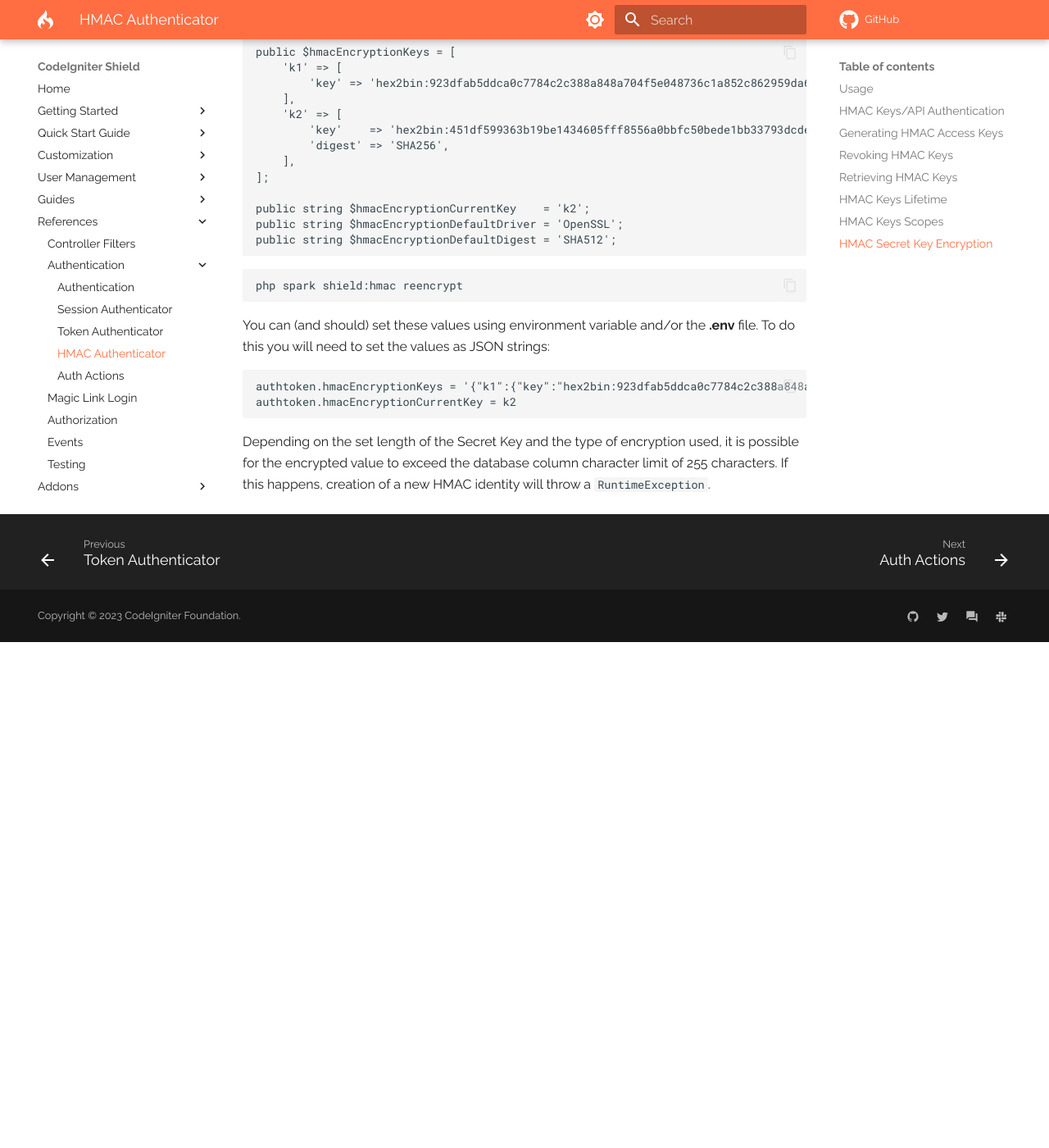
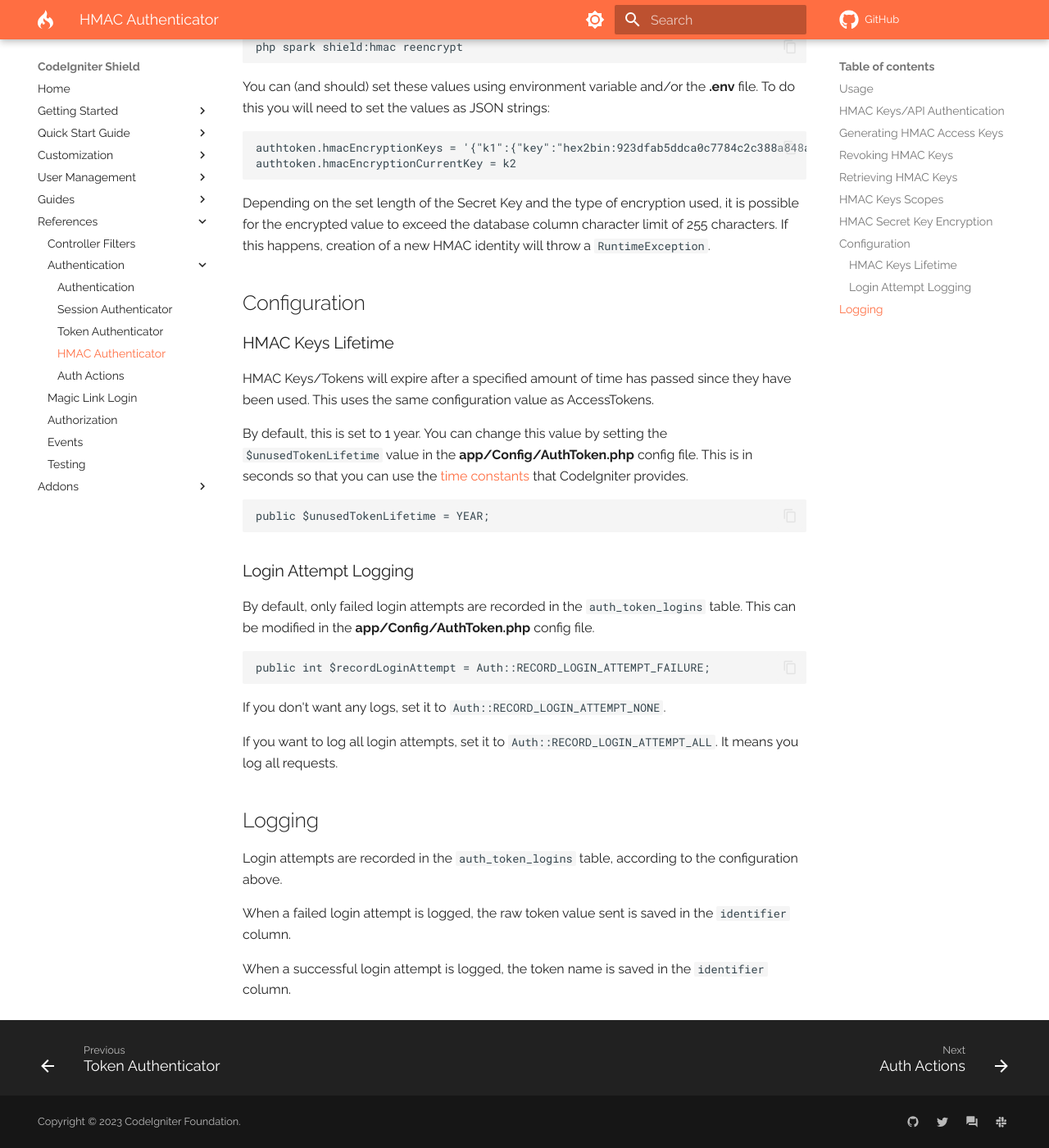
Before and after one commit to codeigniter4/shield, an MkDocs documentation site: the page built from docs/references/authentication/hmac.md, in a window 1280 px wide and 1400 px high, scrolled down 4225 px. Shown: the whole window at 82% size. Built offline with MkDocs 1.6.1 and Material for MkDocs 9.7.7, drawn with Linux system fonts in a browser that asks for light colours; comment, search, counter and statistics services are not loaded; a style sheet for code colours, icons or effects is not loaded; before the commit the page ends 5008 px from its top, so only the background shows below that; some of the changed text lies outside the part shown.

Commit message:
docs: add description for logging

````diff
--- a/docs/addons/jwt.md
+++ b/docs/addons/jwt.md
@@ -127,6 +127,19 @@ php -r 'echo base64_encode(random_bytes(32));'
 !!! note
 
     The secret key is used for signing and validating tokens.
+
+### Login Attempt Logging
+
+By default, only failed login attempts are recorded in the `auth_token_logins` table.
+
+```php
+public int $recordLoginAttempt = Auth::RECORD_LOGIN_ATTEMPT_FAILURE;
+```
+
+If you don't want any logs, set it to `Auth::RECORD_LOGIN_ATTEMPT_NONE`.
+
+If you want to log all login attempts, set it to `Auth::RECORD_LOGIN_ATTEMPT_ALL`.
+It means you log all requests.
 
 ## Issuing JWTs
 
@@ -351,3 +364,14 @@ It uses the `secret` and `alg` in the `Config\AuthJWT::$keys['default']`.
 It sets the `Config\AuthJWT::$defaultClaims` to the token, and sets
 `"iat"` (Issued At) and `"exp"` (Expiration Time) claims automatically even if
 you don't pass them.
+
+## Logging
+
+Login attempts are recorded in the `auth_token_logins` table, according to the
+configuration above.
+
+When a failed login attempt is logged, the raw token value sent is saved in
+the `identifier` column.
+
+When a successful login attempt is logged, the SHA256 hash value of the token
+sent is saved in the `identifier` column.
--- a/docs/references/authentication/hmac.md
+++ b/docs/references/authentication/hmac.md
@@ -112,20 +112,6 @@ $token = $user->getHmacTokenById($id);
 $tokens = $user->hmacTokens();
 ```
 
-## HMAC Keys Lifetime
-
-HMAC Keys/Tokens will expire after a specified amount of time has passed since they have been used.
-This uses the same configuration value as AccessTokens.
-
-By default, this is set to 1 year. You can change this value by setting the `$unusedTokenLifetime`
-value in the **app/Config/AuthToken.php** config file. This is in seconds so that you can use the
-[time constants](https://codeigniter.com/user_guide/general/common_functions.html#time-constants)
-that CodeIgniter provides.
-
-```php
-public $unusedTokenLifetime = YEAR;
-```
-
 ## HMAC Keys Scopes
 
 Each token (set of keys) can be given one or more scopes they can be used within. These can be thought of as
@@ -219,3 +205,44 @@ authtoken.hmacEncryptionCurrentKey = k2
 Depending on the set length of the Secret Key and the type of encryption used, it is possible for the encrypted value to
 exceed the database column character limit of 255 characters. If this happens, creation of a new HMAC identity will
 throw a `RuntimeException`.
+
+## Configuration
+
+### HMAC Keys Lifetime
+
+HMAC Keys/Tokens will expire after a specified amount of time has passed since they have been used.
+This uses the same configuration value as AccessTokens.
+
+By default, this is set to 1 year. You can change this value by setting the `$unusedTokenLifetime`
+value in the **app/Config/AuthToken.php** config file. This is in seconds so that you can use the
+[time constants](https://codeigniter.com/user_guide/general/common_functions.html#time-constants)
+that CodeIgniter provides.
+
+```php
+public $unusedTokenLifetime = YEAR;
+```
+
+### Login Attempt Logging
+
+By default, only failed login attempts are recorded in the `auth_token_logins` table.
+This can be modified in the **app/Config/AuthToken.php** config file.
+
+```php
+public int $recordLoginAttempt = Auth::RECORD_LOGIN_ATTEMPT_FAILURE;
+```
+
+If you don't want any logs, set it to `Auth::RECORD_LOGIN_ATTEMPT_NONE`.
+
+If you want to log all login attempts, set it to `Auth::RECORD_LOGIN_ATTEMPT_ALL`.
+It means you log all requests.
+
+## Logging
+
+Login attempts are recorded in the `auth_token_logins` table, according to the
+configuration above.
+
+When a failed login attempt is logged, the raw token value sent is saved in
+the `identifier` column.
+
+When a successful login attempt is logged, the token name is saved in the
+`identifier` column.
````
Also changed, not shown: docs/references/authentication/tokens.md (+27 -0 lines).
